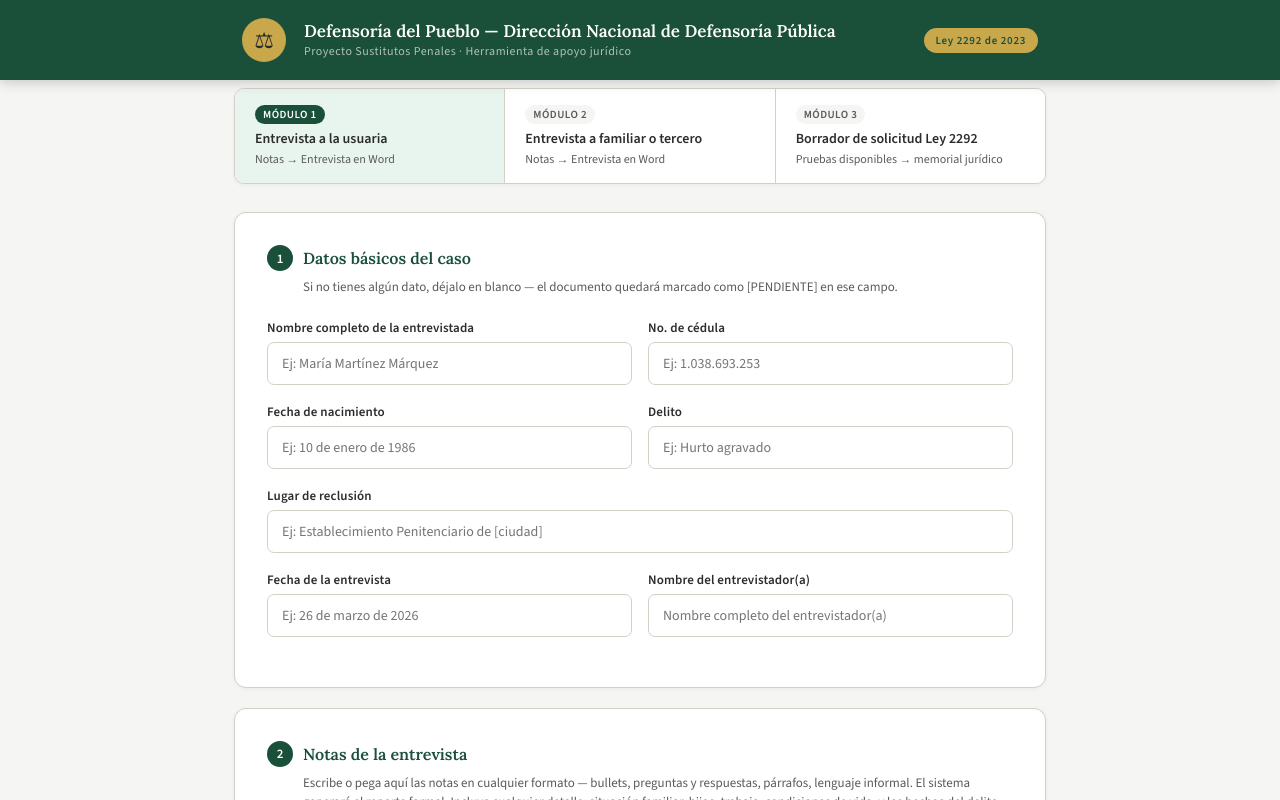
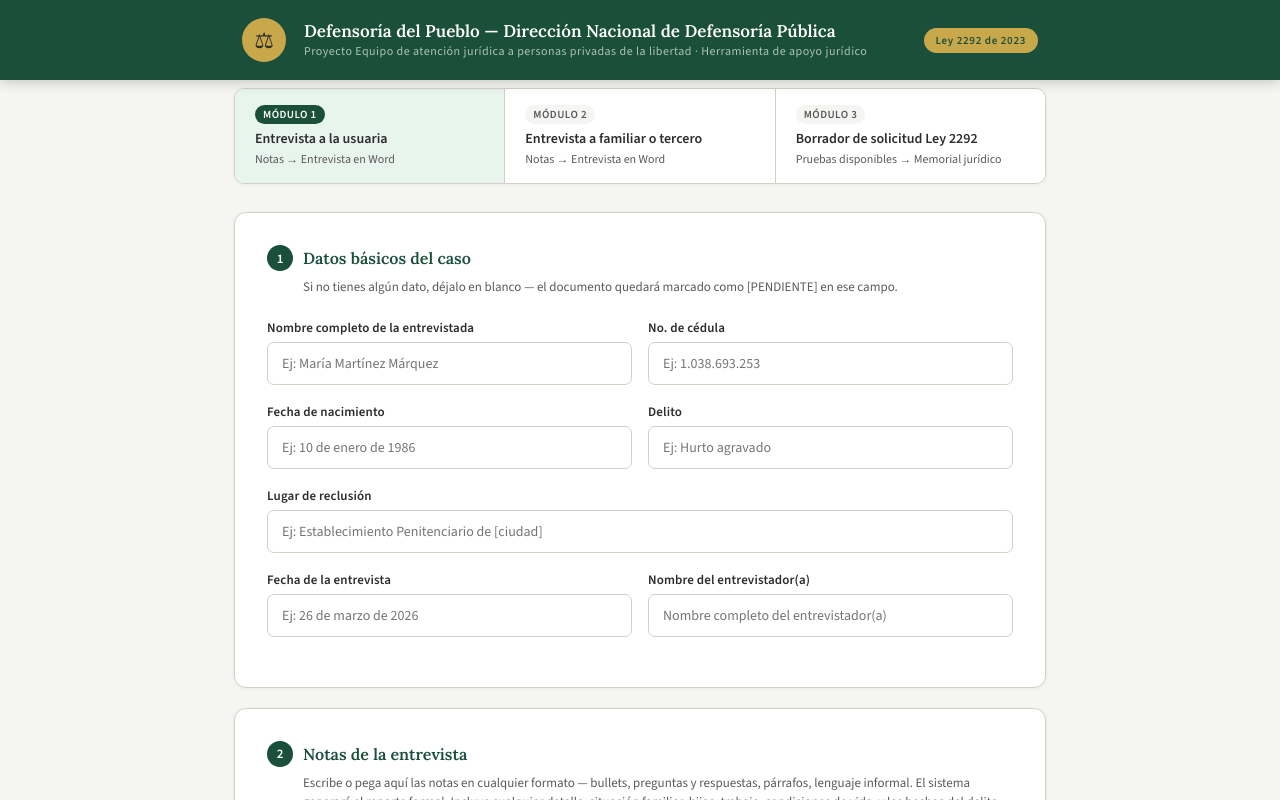
Before and after one commit to diegomolarte/utilidad-publica, a website: page index.html in a window 1280 px wide. Shown: the top 800 px of the page. Drawn offline with nearby package versions, Linux system fonts and the light colour scheme.

Commit message:
Update index.html

```diff
--- a/index.html
+++ b/index.html
@@ -429,7 +429,7 @@
     <div class="header-escudo">⚖</div>
     <div class="header-texto">
       <h1>Defensoría del Pueblo — Dirección Nacional de Defensoría Pública</h1>
-      <p>Proyecto Sustitutos Penales · Herramienta de apoyo jurídico</p>
+      <p>Proyecto Equipo de atención jurídica a personas privadas de la libertad · Herramienta de apoyo jurídico</p>
     </div>
     <span class="badge-ley">Ley 2292 de 2023</span>
   </div>
@@ -452,7 +452,7 @@
     <button class="tab-modulo" onclick="mostrarModulo(3, this)">
       <span class="tab-num">MÓDULO 3</span>
       <span class="tab-titulo">Borrador de solicitud Ley 2292</span>
-      <span class="tab-desc">Pruebas disponibles → memorial jurídico</span>
+      <span class="tab-desc">Pruebas disponibles → Memorial jurídico</span>
     </button>
   </div>
 
```
